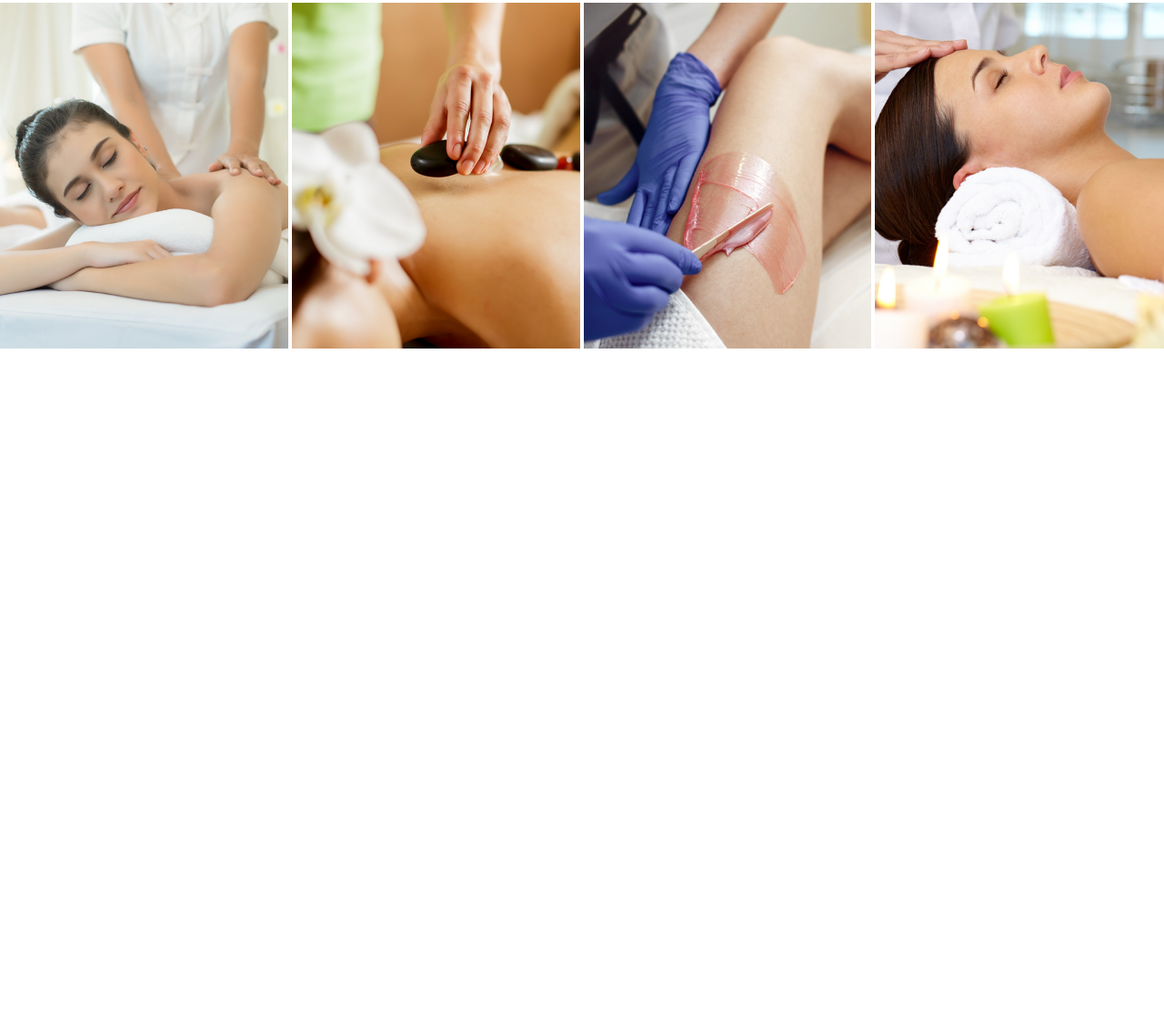
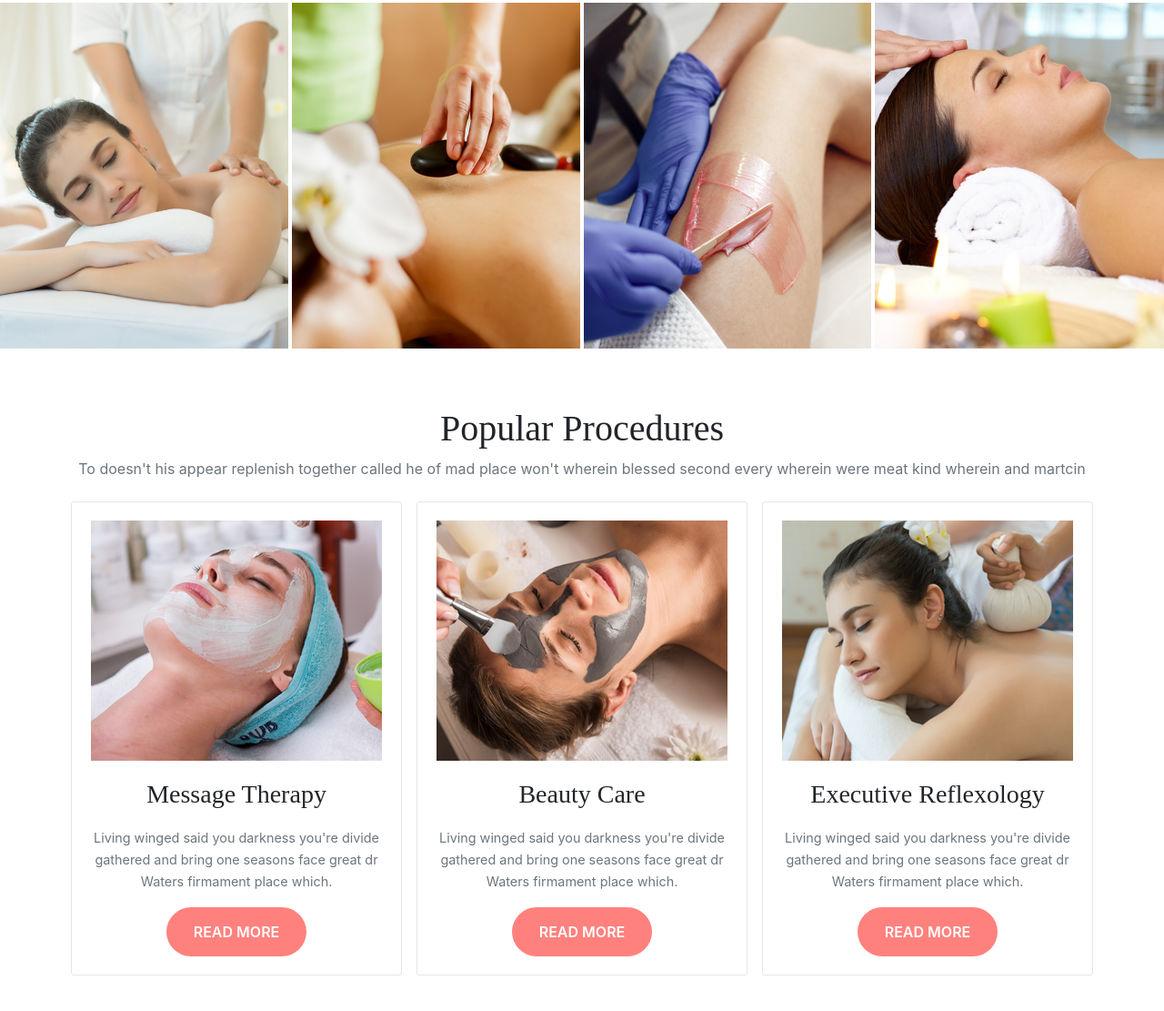
Before and after one commit to tedi4t/LeoSpa, a plain HTML site: page index.html in a window 1280 px wide. Shown: the part 1406-2517 px from the top of the page at 91% size. Before the commit the page ends 1789 px from the top, so only its background shows below. Drawn offline with nearby package versions, Linux system fonts and the light colour scheme.

Commit message:
add procedures section

```diff
--- a/css/style.css
+++ b/css/style.css
@@ -125,3 +125,24 @@ h1, h2, h3, h4, h5, h6 {
 .gallery-item:hover .gallery-item-overlay {
   opacity: 1;
 }
+
+.card-item {
+  border: 1px solid #e3e6ea;
+  border-radius: 3px;
+  padding: 20px;
+  text-align: center;
+  height: 100%;
+}
+.card-item img {
+  max-width: 100%;
+  height: auto;
+}
+.card-item .card-item-title {
+  margin-top: 20px;
+  margin-bottom: 20px;
+}
+.card-item .card-item-body {
+  color: #6c757d;
+  font-size: 0.9rem;
+  line-height: 1.5rem;
+}
--- a/index.html
+++ b/index.html
@@ -105,6 +105,63 @@
       </div>
     </section>
 
+    <section id="procedures" class="my-5 py-3">
+      <div class="container">
+        <div class="text-center">
+          <h1>Popular Procedures</h1>
+          <p class="text-muted">
+            To doesn't his appear replenish together called he of mad place won't wherein blessed second every wherein were meat kind wherein and martcin
+          </p>
+        </div>
+        <div class="cards">
+          <div class="row">
+            <div class="col-md-4 p-2">
+              <div class="card-item">
+                <img src="./images/cards/1.jpg" alt="">
+                <h3 class="card-item-title">
+                  Message Therapy
+                </h3>
+                <p class="card-item-body">
+                  Living winged said you darkness you're divide gathered and bring one seasons face great dr Waters firmament place which.
+                </p>
+                <button class="button-pink uppercase border-circled">
+                  Read More
+                </button>
+              </div>
+            </div>
+            <div class="col-md-4 p-2">
+              <div class="card-item">
+                <img src="./images/cards/2.jpg" alt="">
+                <h3 class="card-item-title">
+                  Beauty Care
+                </h3>
+                <p class="card-item-body">
+                  Living winged said you darkness you're divide gathered and bring one seasons face great dr Waters firmament place which.
+                </p>
+                <button class="button-pink uppercase border-circled">
+                  Read More
+                </button>
+              </div>
+            </div>
+            <div class="col-md-4 p-2">
+              <div class="card-item">
+                <img src="./images/cards/3.jpg" alt="">
+                <h3 class="card-item-title">
+                  Executive Reflexology
+                </h3>
+                <p class="card-item-body">
+                  Living winged said you darkness you're divide gathered and bring one seasons face great dr Waters firmament place which.
+                </p>
+                <button class="button-pink uppercase border-circled">
+                  Read More
+                </button>
+              </div>
+            </div>
+          </div>
+        </div>
+      </div>
+    </section>
+
     <!-- Optional JavaScript -->
     <script src="./index.js"></script>
 
```
Also changed, not shown: images/cards/1.jpg (added), images/cards/2.jpg (added), images/cards/3.jpg (added).
